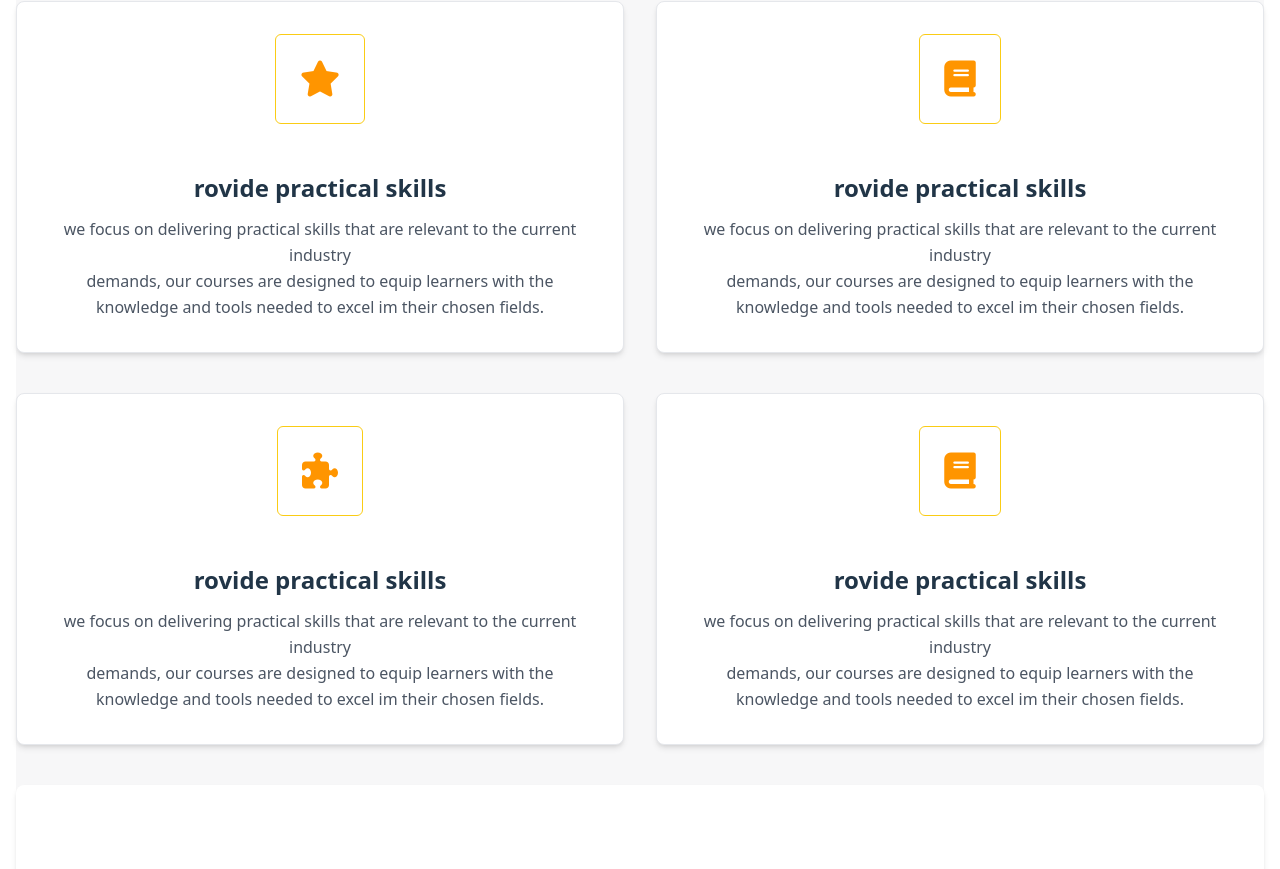
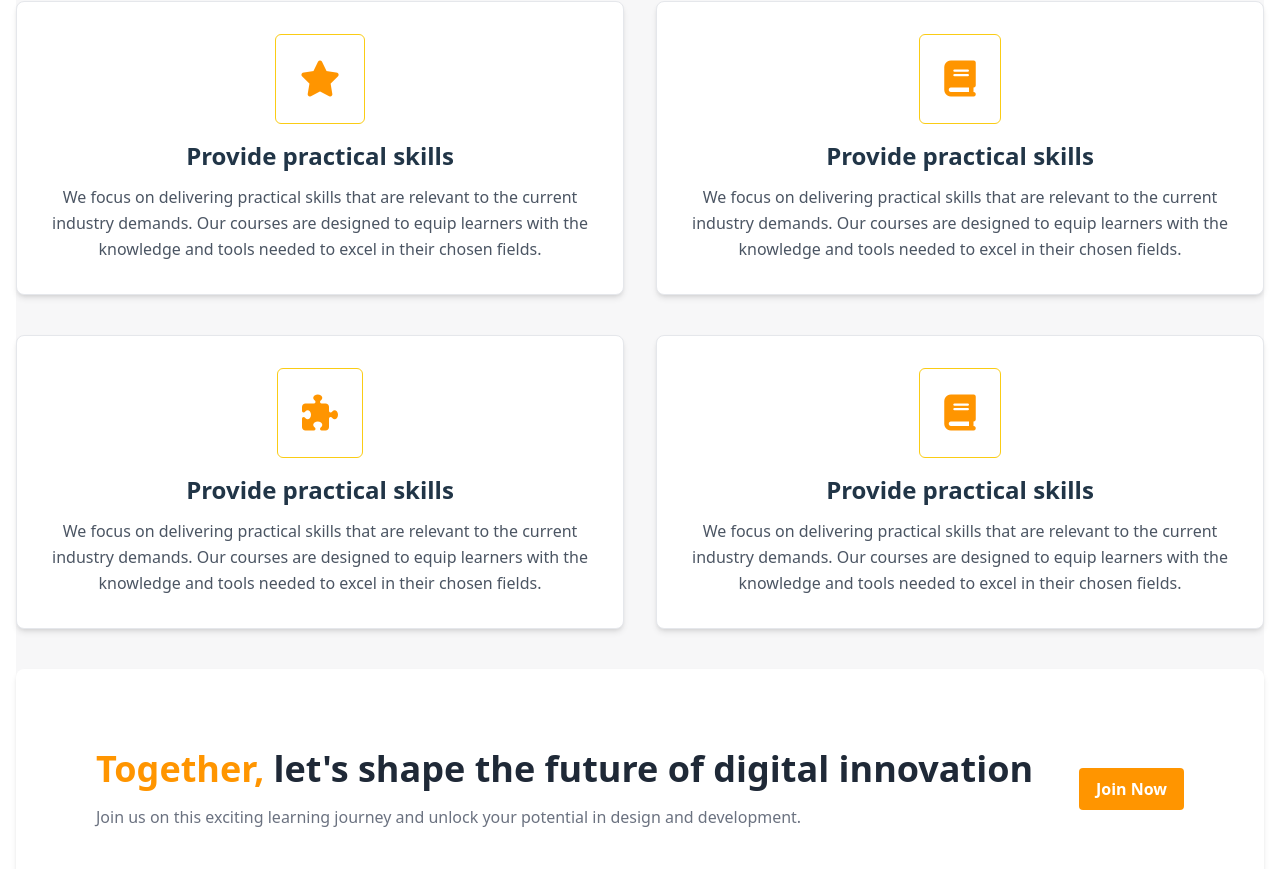
Before and after one commit to Abdulrhman-Rabea/Up-Course, a React (Vite) app: page /about in a window 1280 px wide. Shown: the part 612-1481 px from the top of the page. Built offline with nearby package versions, Linux system fonts and the light colour scheme; no server answers.

Commit message:
translition for about page

```diff
--- a/src/AboutUs/AboutUs.jsx
+++ b/src/AboutUs/AboutUs.jsx
@@ -1,8 +1,11 @@
 import React from 'react';
+import { useTranslation } from 'react-i18next'; // <-- 1. استدعاء Hook الترجمة
+
 import AboutSection from '../Component/AboutSection/AboutSection';
 
 
 export default function AboutUs() {
+  const { t } = useTranslation();
   const MyButton = ({ children, disabled, ...restProps }) => {
     return (
      <button
@@ -22,16 +25,12 @@ export default function AboutUs() {
         <div className='container mx-auto flex items-center gap-16 '>
           <div className='w-2/5 '>
             <h2 className='text-4xl text-[#262626] font-bold'>
-              About Skillbridge
+              {t('about_page.header_title')}
             </h2>
           </div>
           <div className='w-3/5'>
             <p className='text-gray-500 leading-relaxed'>
-              Welcome to our platform, where we are passionate about
-              empowering individuals to master the world of design
-              and development. We offer a wide range of online courses
-              designed to equip learners with the skills and knowledge
-              needed to succeed in the ever-evolving digital landscape.
+              {t('about_page.header_description')}
             </p>
           </div>
         </div>
@@ -40,75 +39,37 @@ export default function AboutUs() {
       <div className='py-10'>
         <div className='container mx-auto'>
           <h2 className='text-4xl text-[#262626] font-bold'>
-            Achievements
+            {t('about_page.achievements_title')}
           </h2>
-          <p className='text-gray-500 mt-3'>Our commitment to excellence has
-            led us to achieve significant
-            milestones along our journey.
-            Here are some of our notable achievements
+          <p className='text-gray-500 mt-3'>
+            {t('about_page.achievements_description')}
           </p>
         </div>
       </div>
 
       <div className='container mx-auto flex gap-8 py-10'>
         <AboutSection
-          icon={
-            <i className="fa-solid fa-star text-[#ff9500]"></i>
-          }
-          title={<> <br /> rovide practical skills </>}
-          paragraph={
-            <>
-              we focus on delivering practical skills that
-              are relevant to the current industry <br /> demands, our courses
-              are designed to equip learners with the knowledge and tools
-              needed to excel im their chosen fields.
-            </>
-          }
+          icon={<i className="fa-solid fa-star text-[#ff9500]"></i>}
+          title={<>{t('about_page.section_title')}</>}
+          paragraph={<>{t('about_page.section_paragraph')}</>}
         />
         <AboutSection
-          icon={
-            <i className="fa-solid fa-book text-[#ff9500]"></i>
-          }
-          title={<> <br /> rovide practical skills </>}
-          paragraph={
-            <>
-              we focus on delivering practical skills that
-              are relevant to the current industry <br /> demands, our courses
-              are designed to equip learners with the knowledge and tools
-              needed to excel im their chosen fields.
-            </>
-          }
+          icon={<i className="fa-solid fa-book text-[#ff9500]"></i>}
+          title={<>{t('about_page.section_title')}</>}
+          paragraph={<>{t('about_page.section_paragraph')}</>}
         />
       </div>
 
       <div className='container mx-auto flex gap-8'>
         <AboutSection
-          icon={
-            <i className="fa-solid fa-puzzle-piece text-[#ff9500]"></i>
-          }
-          title={<> <br /> rovide practical skills </>}
-          paragraph={
-            <>
-              we focus on delivering practical skills that
-              are relevant to the current industry <br /> demands, our courses
-              are designed to equip learners with the knowledge and tools
-              needed to excel im their chosen fields.
-            </>
-          }
+          icon={<i className="fa-solid fa-puzzle-piece text-[#ff9500]"></i>}
+          title={<>{t('about_page.section_title')}</>}
+          paragraph={<>{t('about_page.section_paragraph')}</>}
         />
         <AboutSection
-          icon={
-            <i className="fa-solid fa-book text-[#ff9500]"></i>
-          }
-          title={<> <br /> rovide practical skills </>}
-          paragraph={
-            <>
-              we focus on delivering practical skills that
-              are relevant to the current industry <br /> demands, our courses
-              are designed to equip learners with the knowledge and tools
-              needed to excel im their chosen fields.
-            </>
-          }
+          icon={<i className="fa-solid fa-book text-[#ff9500]"></i>}
+          title={<>{t('about_page.section_title')}</>}
+          paragraph={<>{t('about_page.section_paragraph')}</>}
         />
       </div>
 
@@ -116,15 +77,15 @@ export default function AboutUs() {
         <div className="container mx-auto flex justify-between items-center">
           <div>
             <h2 className="text-4xl font-bold text-gray-800 ">
-              <span className="text-[#ff9500]">Together,</span> let's shape the future of digital innovation
+              <span className="text-[#ff9500]">{t('about_page.cta_title_highlight')}</span>{t('about_page.cta_title_main')}
             </h2>
             <p className="text-gray-500 mt-4">
-              Join us on this exciting learning journey and unlock your potential in design and development.
+              {t('about_page.cta_description')}
             </p>
           </div>
           <div>
             <MyButton type="button">
-              Join Now
+              {t('about_page.cta_button')}
             </MyButton>
           </div>
         </div>
--- a/src/localization/ar/translation.json
+++ b/src/localization/ar/translation.json
@@ -172,4 +172,19 @@
 		},
 		"copyright": "© {{year}} {{brand}}. جميع الحقوق محفوظة."
 	}
+	,
+
+  "about_page": {
+    "header_title": "عن منصتنا",
+    "header_description": "أهلاً بك في منصتنا، حيث لدينا شغف لتمكين الأفراد من إتقان عالم التصميم والتطوير. نقدم مجموعة واسعة من الدورات التدريبية عبر الإنترنت المصممة لتزويد المتعلمين بالمهارات والمعرفة اللازمة للنجاح في المشهد الرقمي دائم التطور.",
+    "achievements_title": "إنجازاتنا",
+    "achievements_description": "التزامنا بالتميز قادنا إلى تحقيق إنجازات هامة على مدار رحلتنا. إليك بعض من أبرز إنجازاتنا.",
+    "section_title": "توفير مهارات عملية",
+    "section_paragraph": "نحن نركز على تقديم مهارات عملية تتوافق مع متطلبات الصناعة الحالية. دوراتنا مصممة لتزويد المتعلمين بالمعرفة والأدوات اللازمة للتفوق في مجالاتهم المختارة.",
+    "cta_title_highlight": "معًا،",
+    "cta_title_main": " لنصنع مستقبل الابتكار الرقمي",
+    "cta_description": "انضم إلينا في هذه الرحلة التعليمية المثيرة وأطلق العنان لإمكانياتك في التصميم والتطوير.",
+    "cta_button": "انضم الآن"
+  }
+
 }
--- a/src/localization/en/translation.json
+++ b/src/localization/en/translation.json
@@ -192,6 +192,19 @@
     },
     "copyright": "© {{year}} {{brand}}. All rights reserved."
   }
+,
+  "about_page": {
+    "header_title": "About Skillbridge",
+    "header_description": "Welcome to our platform, where we are passionate about empowering individuals to master the world of design and development. We offer a wide range of online courses designed to equip learners with the skills and knowledge needed to succeed in the ever-evolving digital landscape.",
+    "achievements_title": "Achievements",
+    "achievements_description": "Our commitment to excellence has led us to achieve significant milestones along our journey. Here are some of our notable achievements.",
+    "section_title": "Provide practical skills",
+    "section_paragraph": "We focus on delivering practical skills that are relevant to the current industry demands. Our courses are designed to equip learners with the knowledge and tools needed to excel in their chosen fields.",
+    "cta_title_highlight": "Together,",
+    "cta_title_main": " let's shape the future of digital innovation",
+    "cta_description": "Join us on this exciting learning journey and unlock your potential in design and development.",
+    "cta_button": "Join Now"
+  }
 
 
 
```
